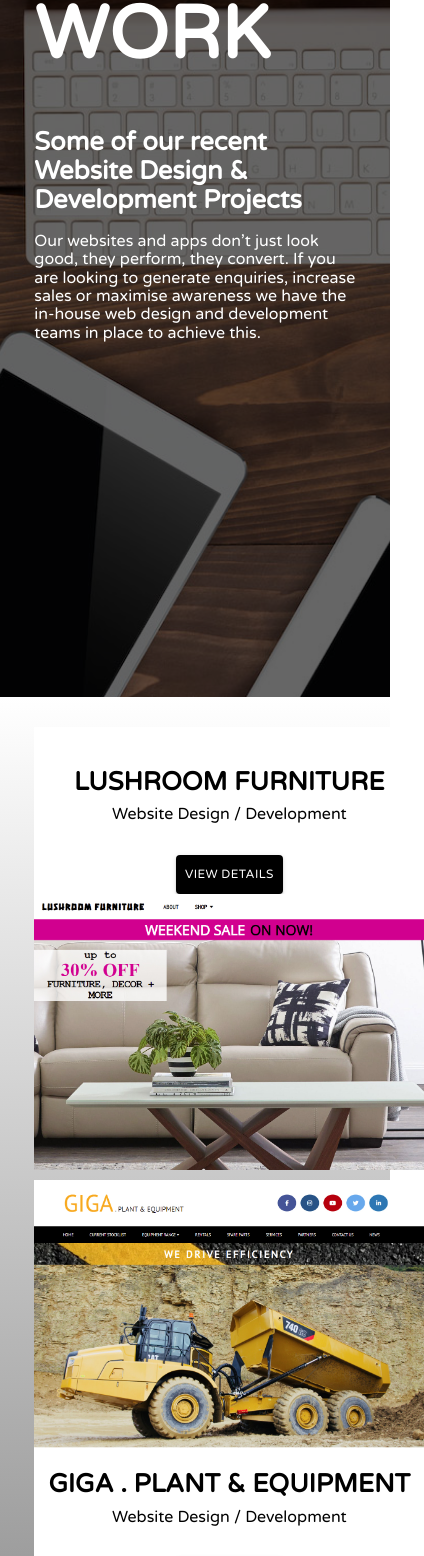
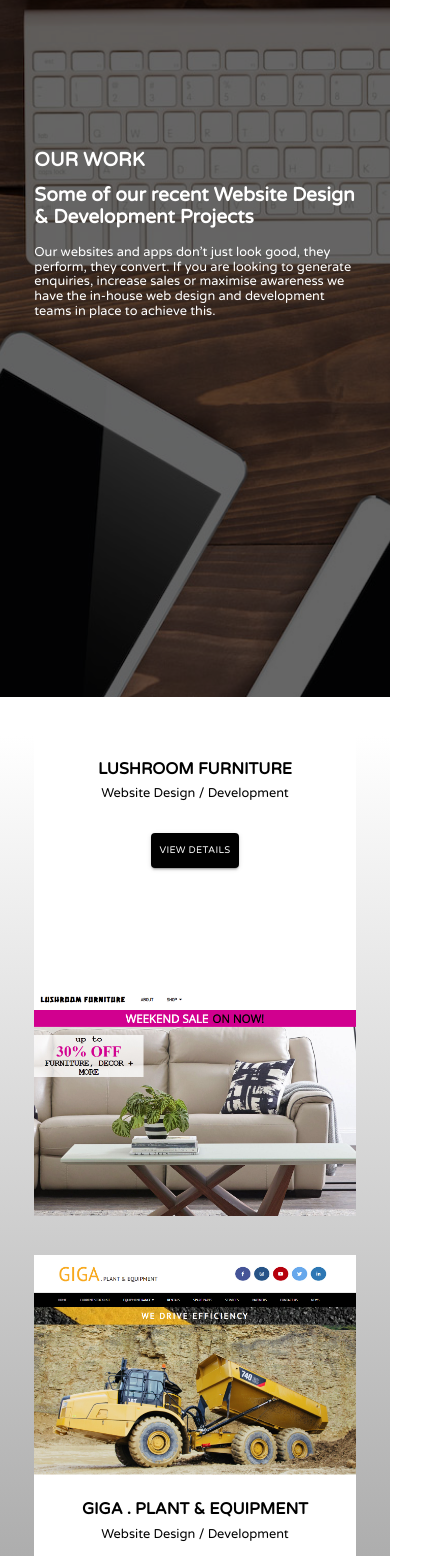
Before and after one commit to kevindev10/flexdevske_frontend_redesign, a React (Create React App) app: page /our-work in a window 390 px wide. Shown: the part 114-1670 px from the top of the page, 424 px wide, since content can reach past the window. Built offline with nearby package versions, Linux system fonts and the light colour scheme.

Commit message:
Our Work webpage done

```diff
--- a/src/components/Navbar.css
+++ b/src/components/Navbar.css
@@ -1,7 +1,7 @@
 .navbar {
 
   background: transparent;
-  height: 80px;
+  height: 5rem;
 
   display:flex;
   justify-content: center;
--- a/src/components/OurWork/OurWork.css
+++ b/src/components/OurWork/OurWork.css
@@ -37,60 +37,172 @@
 
 
 
-@media screen and (max-width: 960px) {
+@media screen and (max-width: 960px) and (orientation: portrait) {
 
- 	.slider-image-size-on-mobile{
- 		width: 100%;
- 		height: 400px;
+
+
+
+
+
+
+ 	.header-on-mobile{
+
+ 		font-size: 1.2rem !important;
  	}
 
- 	.home-link-on-mobile{
- 		display: none;
- 	}
+	 .header-subheading-on-mobile{
+		font-size: 1.2rem !important;
+	 }
 
- 	.Interested-in-what{
- 		background-color:transparent;
- 	}
+	 .header-paragraph-1-on-mobile{
+		font-size: 0.8rem !important;
+	 }
 
- 	.header-paragraph-1-on-mobile{
- 		margin-top: 14%;
- 		font-size: 22px;
- 	}
- 	.header-paragraph-2-on-mobile{
- 		font-size: 28px;
- 	}
 
- 	.portfolio-on-mobile-width{
-		width: 100% !important;
-		margin-left: 0px;
-		margin-right: 0px;
+	 .portfolio-on-mobile-width{
+		margin-top: 2.4rem !important;
+	 }
 
+
+	.portfolio-on-mobile-article-padding{
+		padding-left: 0px !important;
+		padding-right: 0px !important;
+	}
+
+	.portfolio-on-mobile-main{
+		display: block;
+
+	}
+	.portfolio-on-mobile-pararaph-width{
+		width:100% !important;
+		padding-left: 0px !important;
+		padding-right: 0px !important;
+		height: 30vh ! important;
+	}
+	.portfolio-on-mobile-pararaph-head-padding {
+
+		text-align: center;
+		font-size: 1.0rem !important;
+		margin-top: 0rem !important;
+		padding-top: 1.5rem;
+
+		padding-left: 5px;
+		padding-right: 5px;
+		margin-left: 5px;
+		margin-right: 5px;
+	}
+
+	.portfolio-on-mobile-pararaph-sub-head-padding{
+		font-size: 0.8rem !important;
+	}
+	.portfolio-on-mobile-img-width{
+		width:100%;
+		padding-bottom: 0px;
+		margin-bottom: 0px !important;
 
 
 	}
 
+	.portfolio-on-mobile-actual-img{
+
+		object-fit:contain !important;
+	}
+	.portfolio-on-mobile-img-width-second-image{
+		width:100%;
+		padding-bottom:0px;
+		margin-bottom: 0px;
+		margin-top: 0px;
+
+	}
+	.portfolio-on-mobile-pararaph-head-padding-second-paragraph{
+		text-align: center;
+		font-size: 1.0rem !important;
+		margin-top: 0rem !important;
+		margin-bottom: 0px;
+
+		padding-top: 1.5rem;
+		padding-bottom: 0px;
+		padding-left: 5px;
+		padding-right: 5px;
+		margin-left: 5px;
+		margin-right: 5px;
+	}
+	.portfolio-on-mobile-article-second-paragraph{
+		margin-top: 10px;
+		margin-bottom: 10px;
+	}
+
+	.button-links-on-mobile{
+		font-size: 0.6rem !important;
+	}
+
+	.cards-padding-vertical-on-mobile{
+		padding-top: 0rem !important;
+		padding-bottom:  0rem !important;
+	}
+
+ }
+
+
+
+
+
+
+
+
+
+
+
+ @media screen and (max-width: 960px) and (orientation: landscape) {
+
+
+	.header-on-mobile{
+
+		font-size: 1.2rem !important;
+	}
+
+	.header-subheading-on-mobile{
+	 font-size: 1.2rem !important;
+	}
+
+	.header-paragraph-1-on-mobile{
+	 font-size: 0.8rem !important;
+	}
+
+	.portfolio-on-mobile-width{
+		margin-top: 2.7rem !important;
+	 }
+
 	.portfolio-on-mobile-article-padding{
-		padding-left: 0px;
-		padding-right: 0px;
+		padding-left: 0px !important;
+		padding-right: 0px !important;
 	}
 
 	.portfolio-on-mobile-main{
 		display: block;
 	}
+
 	.portfolio-on-mobile-pararaph-width{
-		width:100%;
-		padding-left: 0px;
-		padding-right: 0px;
+		width:100% !important;
+		padding-left: 0px !important;
+		padding-right: 0px !important;
+		height: 57vh;
 	}
 	.portfolio-on-mobile-pararaph-head-padding {
 
 		text-align: center;
-		margin-top: 10px;
-		padding-top: 40px;
+		font-size: 1.0rem !important;
+		margin-top: 0.625rem;
+		padding-top: 3.0rem;
+
 		padding-left: 5px;
 		padding-right: 5px;
 		margin-left: 5px;
 		margin-right: 5px;
+	}
+
+	.portfolio-on-mobile-pararaph-sub-head-padding{
+		font-size: 0.8rem !important;
 	}
 	.portfolio-on-mobile-img-width{
 		width:100%;
@@ -106,10 +218,11 @@
 	}
 	.portfolio-on-mobile-pararaph-head-padding-second-paragraph{
 		text-align: center;
-		margin-top: 0px;
+		font-size: 1.0rem !important;
+		margin-top: 0rem !important;
 		margin-bottom: 0px;
 
-		padding-top: 20px;
+		padding-top: 1.5rem;
 		padding-bottom: 0px;
 		padding-left: 5px;
 		padding-right: 5px;
@@ -122,13 +235,13 @@
 	}
 
 	.button-links-on-mobile{
-		margin-top: 40px;
-		margin-bottom: 40px;
+		font-size: 0.6rem !important;
 	}
 
 	.cards-padding-vertical-on-mobile{
-		padding-top: 20px;
-		padding-bottom: 0px;
+		padding-top: 0rem !important;
+		padding-bottom:  0rem !important;
 	}
 
+
  }
--- a/src/components/OurWork/OurWork.js
+++ b/src/components/OurWork/OurWork.js
@@ -21,17 +21,17 @@
 		<>
 
 
-				 <div className='div-background-images slider-image-size-on-mobile 'style={{"backgroundImage": "url(" + banner + ") ",  }}>
+				 <div className='div-background-images  'style={{"backgroundImage": "url(" + banner + ") ",  }}>
 
             <article className="bg-black-60 our-work-background-cover ">
 
                         <section  >
-                          <h1  className='white tl  our-work-header header-paragraph-1-on-mobile ' style={{'fontSize':'4.6rem','marginLeft':'8.8%', 'marginRight':'8.8%' }} >
+                          <h1  className='white tl  our-work-header header-on-mobile ' style={{'fontSize':'4.6rem','marginLeft':'8.8%', 'marginRight':'8.8%' }} >
                           OUR WORK
                           </h1>
 
-                          <h2 className='white tl' style={{'fontSize':'1.6rem','marginLeft':'8.8%', 'marginRight':'8.8%', }} >Some of our recent Website Design & Development Projects  </h2>
-                          <p className='white tl' style={{'fontSize':'1.0rem','marginLeft':'8.8%', 'marginRight':'8.8%', 'marginTop':'2vh' }} >
+                          <h2 className='white tl header-subheading-on-mobile' style={{'fontSize':'1.6rem','marginLeft':'8.8%', 'marginRight':'8.8%', }} >Some of our recent Website Design & Development Projects  </h2>
+                          <p className='white tl header-paragraph-1-on-mobile' style={{'fontSize':'1.0rem','marginLeft':'8.8%', 'marginRight':'8.8%', 'marginTop':'2vh' }} >
                           Our websites and apps don’t just look good, they perform, they convert. If you are looking to generate enquiries, increase sales or maximise awareness we have the in-house web design and development teams in place to achieve this.
                           </p>
 
@@ -56,7 +56,7 @@
 						    <div className="flex flex-column flex-row-ns portfolio-on-mobile-main">
 						      <div className="w-100 w-50-ns pr3-ns order-2 order-1-ns bg-white portfolio-on-mobile-pararaph-width">
 						        <h2 className=" mt0 tc-l mt4 mt5-m mt6-l ph3 portfolio-on-mobile-pararaph-head-padding  " style={{'fontSize':'1.6rem'}}>LUSHROOM FURNITURE</h2>
-						        <p className=" ph4 tc pt2 " style={{'fontSize':'1.0rem'}}>
+						        <p className=" ph4 tc pt2  portfolio-on-mobile-pararaph-sub-head-padding" style={{'fontSize':'1.0rem'}}>
 						          Website Design / Development
 						        </p>
 						        <div className='tc pt4'>
@@ -79,7 +79,7 @@
 									  data-aos-delay="200"
 									  data-aos-duration="11000"
 								  	className	=" order-1 order-2-ns mb4 mb0-ns w-100 w-50-ns portfolio-on-mobile-img-width">
-						        <img src={lushroomFurnitureWebsite} className="db" alt="Lushroom furniture website."/>
+						        <img src={lushroomFurnitureWebsite} className="db portfolio-on-mobile-actual-img" alt="Lushroom furniture website."/>
 						      </div>
 						    </div>
 
@@ -102,7 +102,7 @@
 							        </div>
 							        <div className="w-100 w-50-ns pl3-ns bg-white portfolio-on-mobile-pararaph-width">
 							          <h2 className="  mt0 lh-title tc-l mt4 mt5-m mt6-l ph3 portfolio-on-mobile-pararaph-head-padding-second-paragraph" style={{'fontSize':'1.6rem'}}>GIGA . PLANT & EQUIPMENT </h2>
-							          <p className=" ph4 tc pt2 " style={{'fontSize':'1.0rem'}}>
+							          <p className=" ph4 tc pt2 portfolio-on-mobile-pararaph-sub-head-padding" style={{'fontSize':'1.0rem'}}>
 													Website Design / Development
 												</p>
 							            <div className='tc pt4'>
@@ -127,7 +127,7 @@
 						    <div className	="flex flex-column flex-row-ns portfolio-on-mobile-main">
 						      <div className="w-100 w-50-ns pr3-ns order-2 order-1-ns bg-white portfolio-on-mobile-pararaph-width">
 						        <h2 className=" mt0 lh-title tc-l mt4 mt5-m mt6-l ph3 portfolio-on-mobile-pararaph-head-padding "  style={{'fontSize':'1.6rem'}}>WATER LIFE NGO</h2>
-						        <p className=" ph4 tc pt2 " style={{'fontSize':'1.0rem'}}>
+						        <p className=" ph4 tc pt2 portfolio-on-mobile-pararaph-sub-head-padding" style={{'fontSize':'1.0rem'}}>
 						          Website Design / Development
 						        </p>
 						        <div className='tc pt4'>
@@ -169,7 +169,7 @@
 							        </div>
 							        <div className="w-100 w-50-ns pl3-ns bg-white portfolio-on-mobile-pararaph-width">
 							          <h2 className=" mt0 lh-title tc-l mt4 mt5-m mt6-l ph3 portfolio-on-mobile-pararaph-head-padding-second-paragraph" style={{'fontSize':'1.6rem'}}>BIONIST MERCHANTS</h2>
-							          <p className=" ph4 tc pt2 " style={{'fontSize':'1.0rem'}}>
+							          <p className=" ph4 tc pt2 portfolio-on-mobile-pararaph-sub-head-padding " style={{'fontSize':'1.0rem'}}>
 													Website Design / Development
 												</p>
 							            <div className='tc pt4'>
@@ -190,7 +190,7 @@
 						    <div className="flex flex-column flex-row-ns portfolio-on-mobile-main">
 						      <div className="w-100 w-50-ns pr3-ns order-2 order-1-ns bg-white portfolio-on-mobile-pararaph-width">
 						        <h2 className	="f5  mt0 lh-title tc-l mt4 mt5-m mt6-l ph3 portfolio-on-mobile-pararaph-head-padding"  style={{'fontSize':'1.6rem'}} >INSTRUOUS CONSTRUCTION</h2>
-										<p className=" ph4 tc pt2 " style={{'fontSize':'1.0rem'}}>
+										<p className=" ph4 tc pt2  portfolio-on-mobile-pararaph-sub-head-padding" style={{'fontSize':'1.0rem'}}>
 						          Website Design / Development
 						        </p>
 
```
